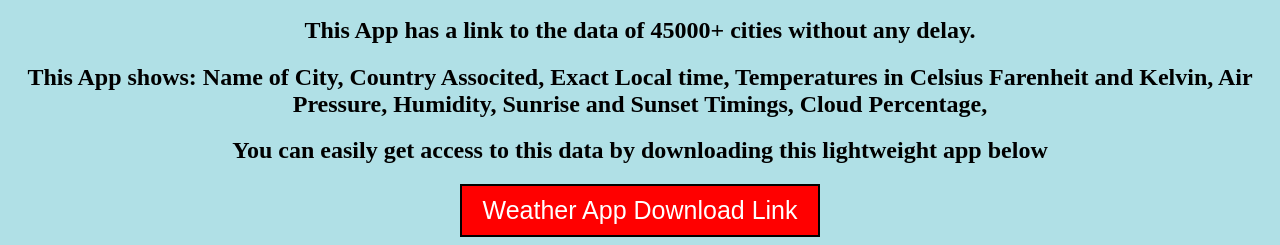
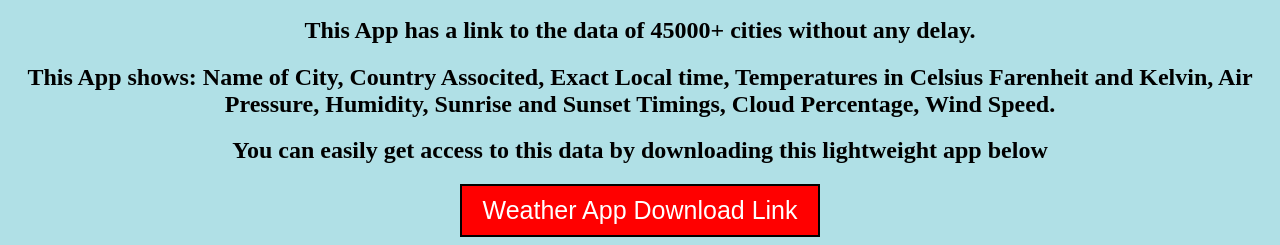
Before and after one commit to Anupam1707/weather-app-py, a plain HTML site: page index.html in a window 1280 px wide. Shown: the part 672-917 px from the top of the page. Drawn offline with Linux system fonts and the light colour scheme.

Commit message:
Update index.html

```diff
--- a/index.html
+++ b/index.html
@@ -50,6 +50,7 @@
         Humidity,
         Sunrise and Sunset Timings,
         Cloud Percentage,
+        Wind Speed.
     </h2>
 
     <h2>You can easily get access to this data by downloading this lightweight app below</h2>
```
